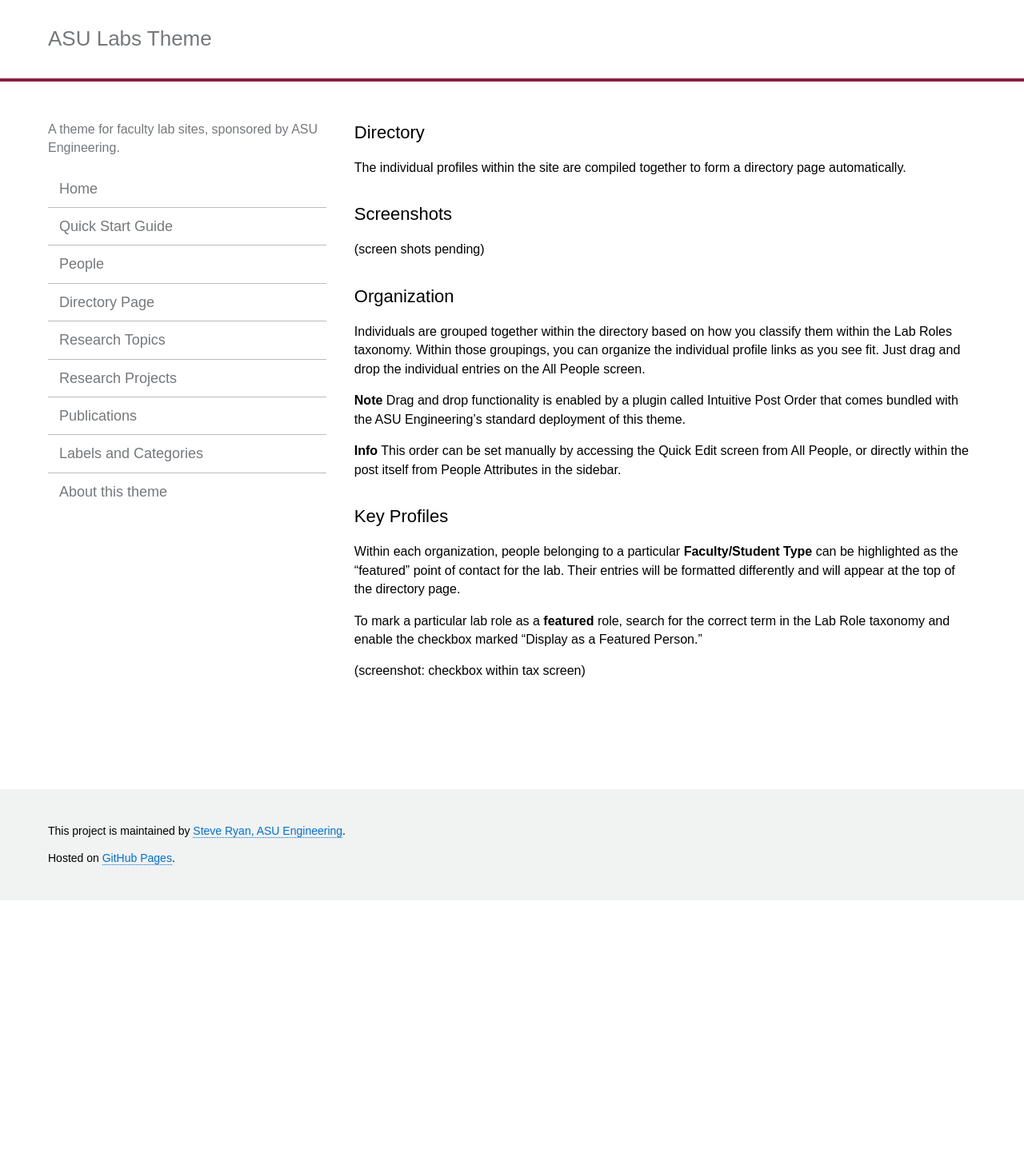
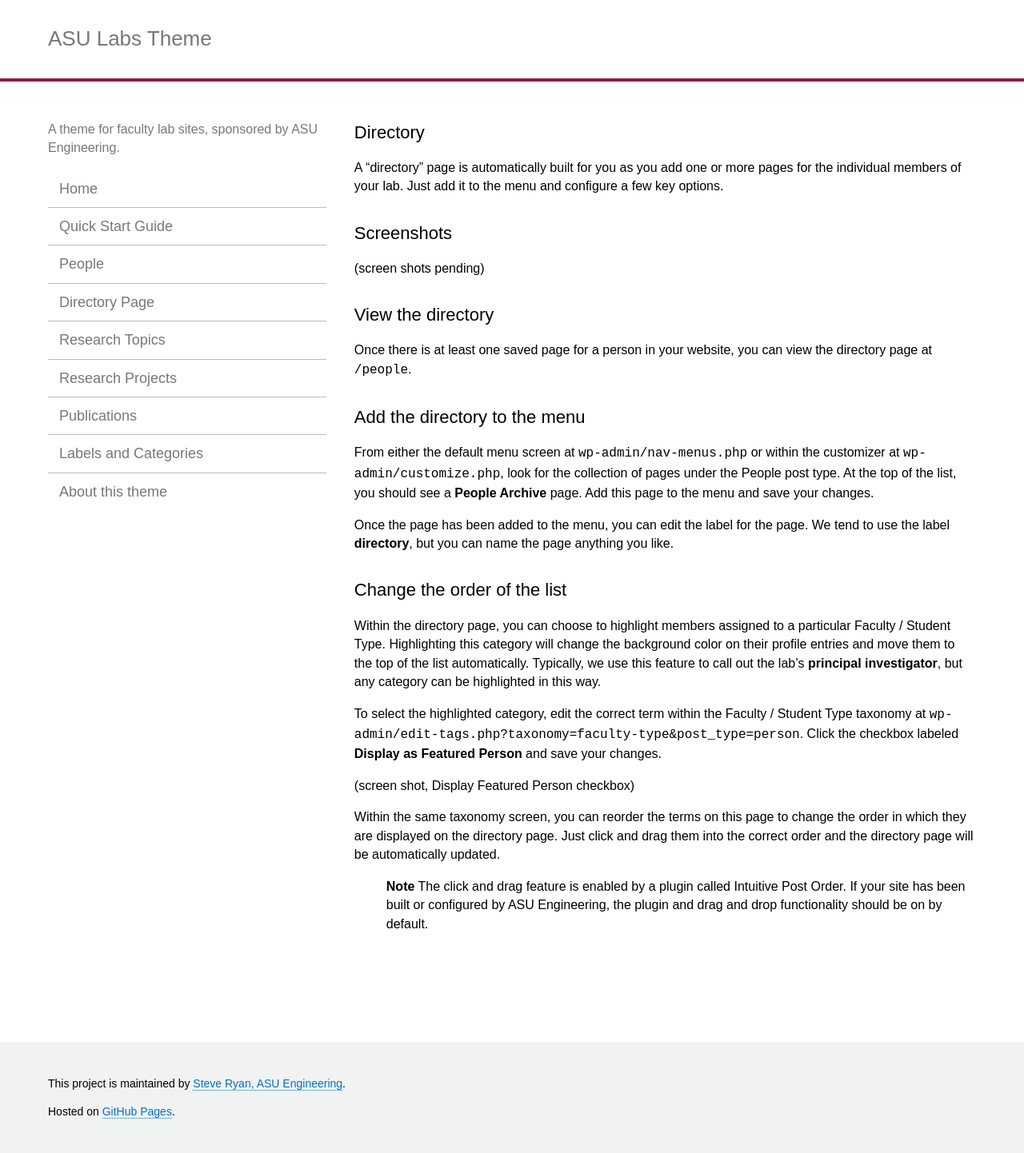
Before and after one commit to asuengineering/asu-labs-theme, a Jekyll site: the page built from _pages/directory.md, in a window 1280 px wide. Shown: the whole page at 80% size. Built offline with Jekyll 4.4.1, drawn with Linux system fonts in a browser that asks for light colours; before the commit the page ends 1126 px from its top, so only the background shows below that.

Commit message:
Changes to page content.

```diff
--- a/_pages/directory.md
+++ b/_pages/directory.md
@@ -3,24 +3,30 @@
 title: "Directory"
 ---
 
-The individual profiles within the site are compiled together to form a directory page automatically.
+A "directory" page is automatically built for you as you add one or more pages for the individual members of your lab. Just add it to the menu and configure a few key options.
 
 ## Screenshots ##
 
 (screen shots pending)
 
-## Organization ##
+## View the directory ##
 
-Individuals are grouped together within the directory based on how you classify them within the Lab Roles taxonomy. Within those groupings, you can organize the individual profile links as you see fit. Just drag and drop the individual entries on the All People screen.
+Once there is at least one saved page for a person in your website, you can view the directory page at `/people`.
 
-**Note**{:.label .label-yellow} Drag and drop functionality is enabled by a plugin called Intuitive Post Order that comes bundled with the ASU Engineering's standard deployment of this theme.
+## Add the directory to the menu ##
 
-**Info**{:.label .label-blue} This order can be set manually by accessing the Quick Edit screen from All People, or directly within the post itself from People Attributes in the sidebar.
+From either the default menu screen at `wp-admin/nav-menus.php` or within the customizer at `wp-admin/customize.php`, look for the collection of pages under the People post type. At the top of the list, you should see a **People Archive** page. Add this page to the menu and save your changes.
 
-## Key Profiles ##
+Once the page has been added to the menu, you can edit the label for the page. We tend to use the label **directory**, but you can name the page anything you like.
 
-Within each organization, people belonging to a particular **Faculty/Student Type** can be highlighted as the "featured" point of contact for the lab. Their entries will be formatted differently and will appear at the top of the directory page.
+## Change the order of the list ##
 
-To mark a particular lab role as a **featured** role, search for the correct term in the Lab Role taxonomy and enable the checkbox marked "Display as a Featured Person."
+Within the directory page, you can choose to highlight members assigned to a particular Faculty / Student Type. Highlighting this category will change the background color on their profile entries and move them to the top of the list automatically. Typically, we use this feature to call out the lab's **principal investigator**, but any category can be highlighted in this way.
 
-(screenshot: checkbox within tax screen)
+To select the highlighted category, edit the correct term within the Faculty / Student Type taxonomy at `wp-admin/edit-tags.php?taxonomy=faculty-type&post_type=person`. Click the checkbox labeled **Display as Featured Person** and save your changes.
+
+(screen shot, Display Featured Person checkbox)
+
+Within the same taxonomy screen, you can reorder the terms on this page to change the order in which they are displayed on the directory page. Just click and drag them into the correct order and the directory page will be automatically updated.
+
+: **Note**{:.label .label-yellow} The click and drag feature is enabled by a plugin called Intuitive Post Order. If your site has been built or configured by ASU Engineering, the plugin and drag and drop functionality should be on by default.
```
Also changed, not shown: _pages/about.md (+1 -2 lines), _pages/quick-start.md (+2 -2 lines).
